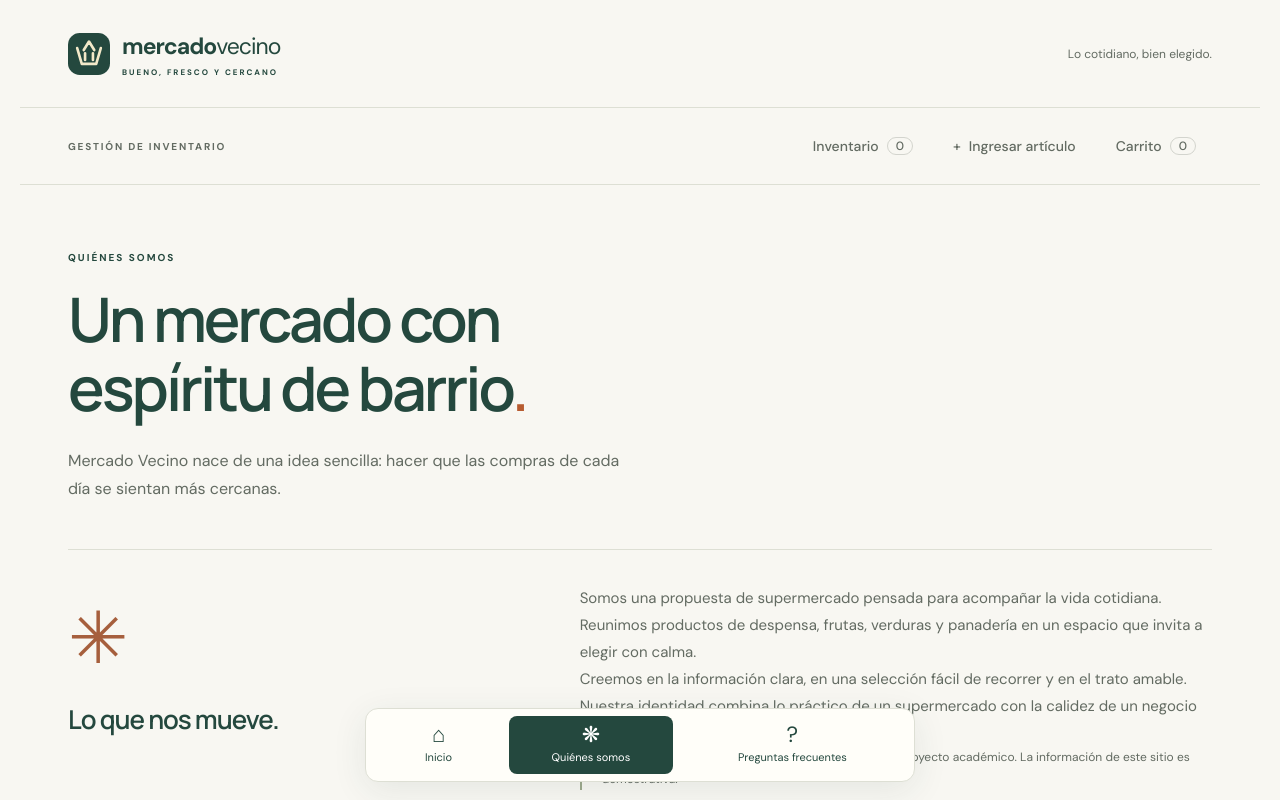
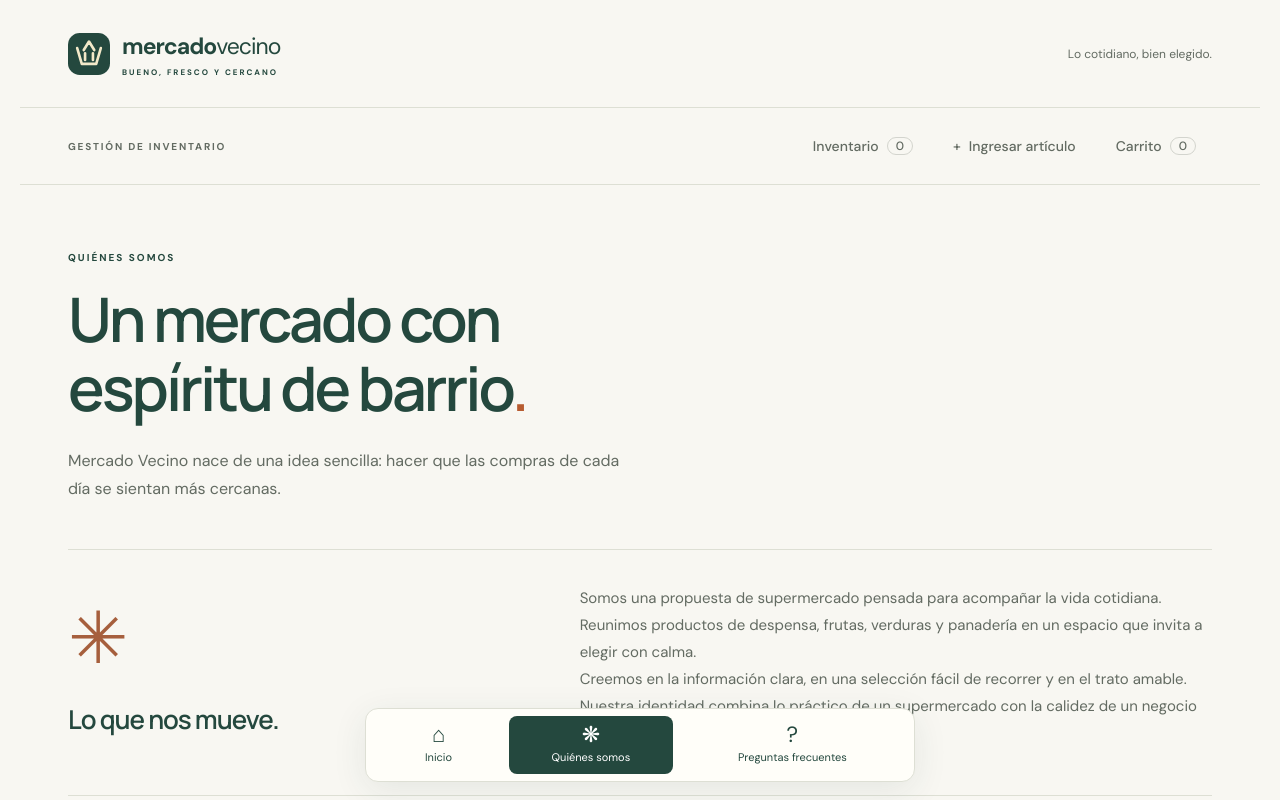
Before and after one commit to Arekkusu17/Desarrollo_Frontend_II_supermercado, a React (Vite) app: page /quienes-somos in a window 1280 px wide. Shown: the top 800 px of the page. Built offline with nearby package versions, Linux system fonts and the light colour scheme.

Commit message:
fix: remove academic note from about page

```diff
--- a/src/pages/AboutPage.jsx
+++ b/src/pages/AboutPage.jsx
@@ -33,10 +33,6 @@ export default function AboutPage() {
                         trato amable. Nuestra identidad combina lo práctico de un supermercado con
                         la calidez de un negocio de barrio.
                     </p>
-                    <p className="academic-note">
-                        Mercado Vecino es una marca ficticia creada para un proyecto académico. La
-                        información de este sitio es demostrativa.
-                    </p>
                 </div>
             </section>
             <section className="values section-space" aria-label="Nuestros valores">
--- a/src/styles.css
+++ b/src/styles.css
@@ -305,11 +305,6 @@
         font-size: 72px;
         color: #a65f3d;
     }
-    .academic-note {
-        border-left: 2px solid #9da98d;
-        padding-left: 20px;
-        font-size: 12px !important;
-    }
     .values {
         border-top: 1px solid var(--line);
     }
```
